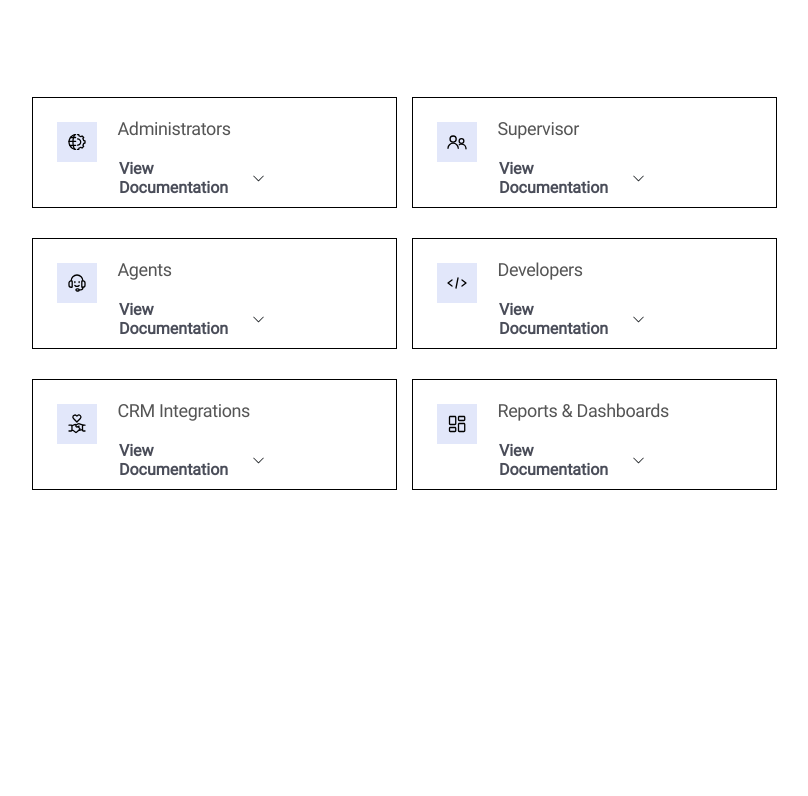
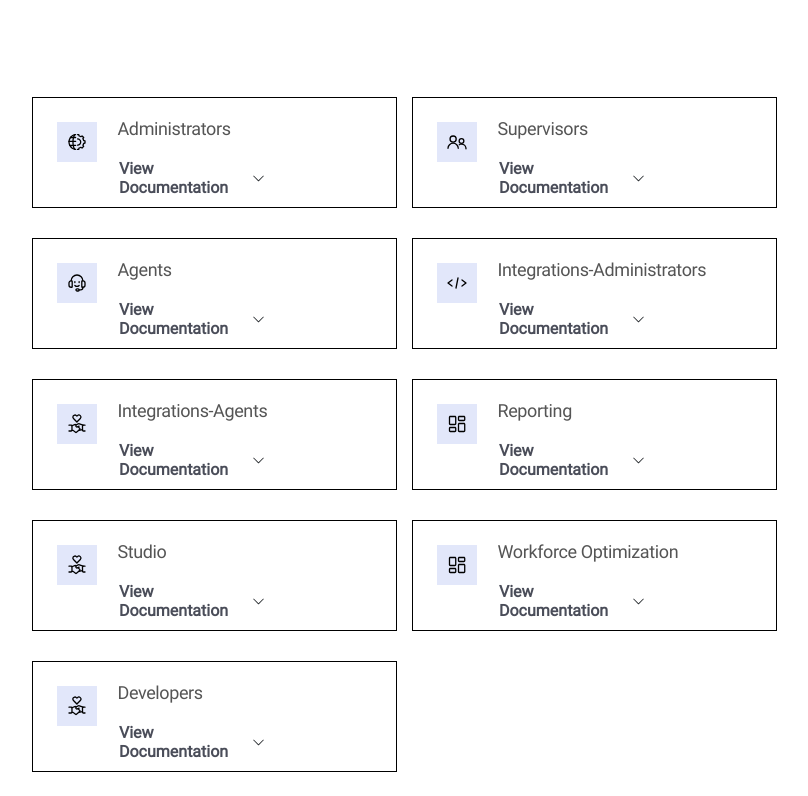
Before and after one commit to wlennox80/wlennox80.github.io, a plain HTML site: page pt-portal-home.html in a window 1280 px wide. Shown: the part 815-1611 px from the top of the page, without its empty margins (236-1044 px from the left). Before the commit the page ends 1355 px from the top, so only its background shows below. Drawn offline with nearby package versions, Linux system fonts and the light colour scheme.

Commit message:
more updates

```diff
--- a/pt-portal-home.html
+++ b/pt-portal-home.html
@@ -258,15 +258,16 @@
 								</button>
 							  </h2>
 							  <div id="flush-collapseOne" class="accordion-collapse collapse" aria-labelledby="flush-headingOne" data-bs-parent="#accordionFlushExample">
-								<div class="accordion-body">Administrator Console</div>
-								<div class="accordion-body">Basic Configuration</div>
-								<div class="accordion-body">Campaigns</div>
-								<div class="accordion-body">Link</div>
-								<div class="accordion-body">Link</div>
-								<div class="accordion-body">Link</div>
-								<div class="accordion-body">Link</div>
-								<div class="accordion-body">Link</div>
-								<div class="accordion-body">Link</div>
+								<p class="accordion-body"><a href="#">Administrator Console</a></p>
+								<p class="accordion-body"><a href="#">Basic Configuration</a></p>
+								<p class="accordion-body"><a href="#">Campaigns</a></p>
+								<p class="accordion-body"><a href="#">Interactive Voice Response (IVR)</a></p>
+								<p class="accordion-body"><a href="#">Single Sign-On</a></p>
+								<p class="accordion-body"><a href="#">Agent Assist Administration</a></p>
+								<p class="accordion-body"><a href="#">UC Adapters</a></p>
+								<p class="accordion-body"><a href="#">VoiceStream Subscriptions</a></p>
+								<p class="accordion-body"><a href="#">Workflow Automation</a></p>
+								<p class="accordion-body"><a href="#">Five9 Emergency Services</a></p>
 							  </div>
 							</div>
 						</div>
@@ -275,7 +276,7 @@
 						<div class="accordion mt-30 accordion-flush" id="accordionFlushExample">
 							<img class="icon-background-two" src="./img/users.svg">
 							<div class="accordion-item">
-								<p class="card-title-two">Supervisor</p>
+								<p class="card-title-two">Supervisors</p>
 
 							  <h2 class="accordion-header" id="flush-headingTwo">
 								<button class="accordion-button collapsed" type="button" data-bs-toggle="collapse" data-bs-target="#flush-collapseTwo" aria-expanded="false" aria-controls="flush-collapseTwo">
@@ -315,7 +316,7 @@
 						<div class="accordion mt-30 accordion-flush" id="accordionFlushExample">
 							<img class="icon-background-two" src="./img/Code.svg">
 							<div class="accordion-item">
-								<p class="card-title-two">Developers</p>
+								<p class="card-title-two">Integrations-Administrators</p>
 
 							  <h2 class="accordion-header" id="flush-headingFour">
 								<button class="accordion-button collapsed" type="button" data-bs-toggle="collapse" data-bs-target="#flush-collapseFour" aria-expanded="false" aria-controls="flush-collapseFour">
@@ -336,7 +337,7 @@
 						<div class="accordion accordion-flush" id="accordionFlushExample">
 							<img class="icon-background-two" src="./img/CRM.svg">
 							<div class="accordion-item">
-								<p class="card-title-two">CRM Integrations</p>
+								<p class="card-title-two">Integrations-Agents</p>
 
 							  <h2 class="accordion-header" id="flush-headingFive">
 								<button class="accordion-button collapsed" type="button" data-bs-toggle="collapse" data-bs-target="#flush-collapseFive" aria-expanded="false" aria-controls="flush-collapseFive">
@@ -355,7 +356,7 @@
 						<div class="accordion mt-30 accordion-flush" id="accordionFlushExample">
 							<img class="icon-background-two" src="./img/dashboard.svg">
 							<div class="accordion-item">
-								<p class="card-title-two">Reports & Dashboards</p>
+								<p class="card-title-two">Reporting</p>
 
 							  <h2 class="accordion-header" id="flush-headingSix">
 								<button class="accordion-button collapsed" type="button" data-bs-toggle="collapse" data-bs-target="#flush-collapseSix" aria-expanded="false" aria-controls="flush-collapseSix">
@@ -363,6 +364,67 @@
 								</button>
 							  </h2>
 							  <div id="flush-collapseSix" class="accordion-collapse collapse" aria-labelledby="flush-headingSix" data-bs-parent="#accordionFlushExample">
+								<div class="accordion-body">Link</div>
+								<div class="accordion-body">Link</div>
+								<div class="accordion-body">Link</div>
+							  </div>
+							</div>
+						</div>
+					</div>
+				</div>
+				<div class="row padding-top">
+					<div class="col-sm-4 offset-lg-2 offset-sm-0 offset-md-2">
+						<div class="accordion accordion-flush" id="accordionFlushExample">
+							<img class="icon-background-two" src="./img/CRM.svg">
+							<div class="accordion-item">
+								<p class="card-title-two">Studio</p>
+
+							  <h2 class="accordion-header" id="flush-headingSeven">
+								<button class="accordion-button collapsed" type="button" data-bs-toggle="collapse" data-bs-target="#flush-collapseSeven" aria-expanded="false" aria-controls="flush-collapseSeven">
+								  View Documentation
+								</button>
+							  </h2>
+							  <div id="flush-collapseSeven" class="accordion-collapse collapse" aria-labelledby="flush-headingSeven" data-bs-parent="#accordionFlushExample">
+								<div class="accordion-body">Link</div>
+								<div class="accordion-body">Link</div>
+								<div class="accordion-body">Link</div>
+							  </div>
+							</div>
+						</div>
+					</div>
+					<div class="col-sm-4">
+						<div class="accordion mt-30 accordion-flush" id="accordionFlushExample">
+							<img class="icon-background-two" src="./img/dashboard.svg">
+							<div class="accordion-item">
+								<p class="card-title-two">Workforce Optimization</p>
+
+							  <h2 class="accordion-header" id="flush-headingEight">
+								<button class="accordion-button collapsed" type="button" data-bs-toggle="collapse" data-bs-target="#flush-collapseEight" aria-expanded="false" aria-controls="flush-collapseEight">
+								  View Documentation
+								</button>
+							  </h2>
+							  <div id="flush-collapseEight" class="accordion-collapse collapse" aria-labelledby="flush-headingEight" data-bs-parent="#accordionFlushExample">
+								<div class="accordion-body">Link</div>
+								<div class="accordion-body">Link</div>
+								<div class="accordion-body">Link</div>
+							  </div>
+							</div>
+						</div>
+					</div>
+				</div>
+				<div class="row padding-top">
+					<div class="col-sm-4 offset-lg-2 offset-sm-0 offset-md-2">
+						<div class="accordion accordion-flush" id="accordionFlushExample">
+							<img class="icon-background-two" src="./img/CRM.svg">
+							<div class="accordion-item">
+								<p class="card-title-two">Developers</p>
+
+							  <h2 class="accordion-header" id="flush-headingNine">
+								<button class="accordion-button collapsed" type="button" data-bs-toggle="collapse" data-bs-target="#flush-collapseNine" aria-expanded="false" aria-controls="flush-collapseNine">
+								  View Documentation
+								</button>
+							  </h2>
+							  <div id="flush-collapseNine" class="accordion-collapse collapse" aria-labelledby="flush-headingNine" data-bs-parent="#accordionFlushExample">
 								<div class="accordion-body">Link</div>
 								<div class="accordion-body">Link</div>
 								<div class="accordion-body">Link</div>
```
